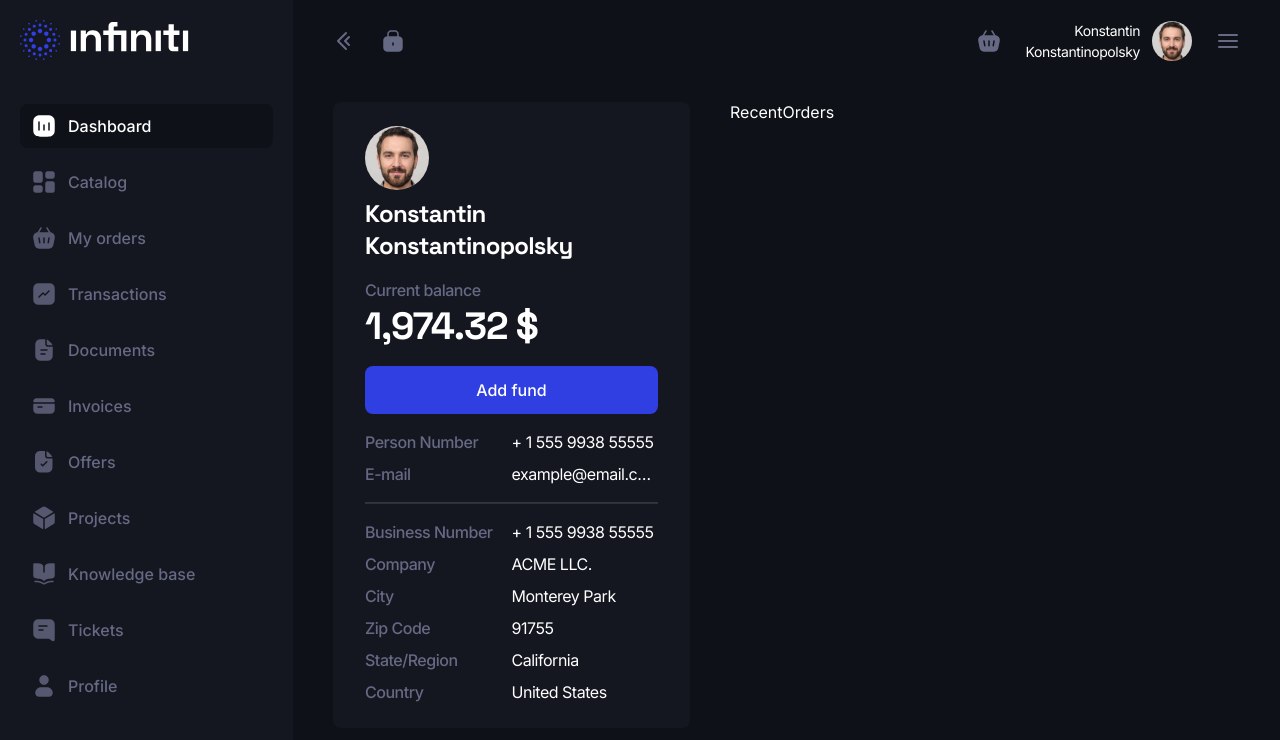
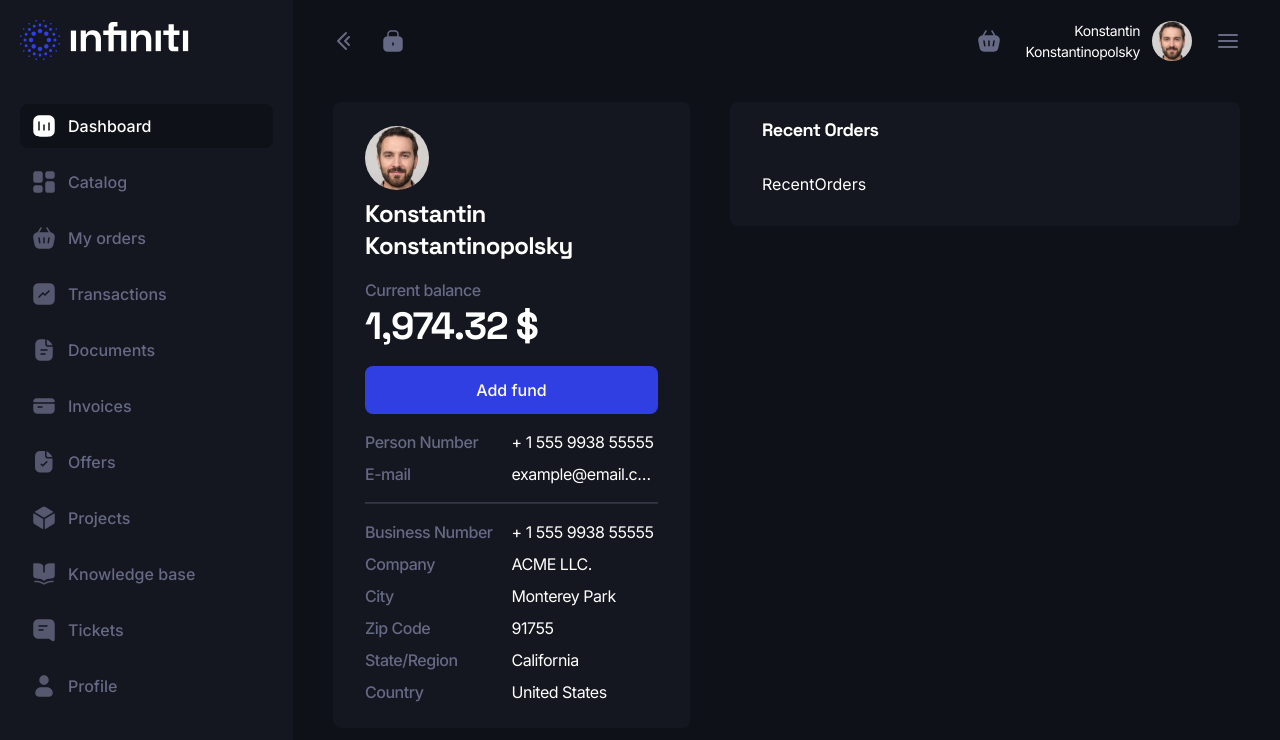
Before and after one commit to comprecess/infiniti, a React (Vite) app: page /dashboard in a window 1280 px wide. Shown: the top 740 px of the page. Built offline with nearby package versions, Linux system fonts and the light colour scheme.

Commit message:
update code && add half Recent Card

```diff
--- /dev/null
+++ b/src/features/Dashboard/RecentOrders/RecentOrders.module.scss
@@ -0,0 +1,6 @@
+.wrapper {
+  display: flex;
+  width: 100%;
+  height: 100%;
+  padding: 16px 32px 32px 32px;
+}
--- /dev/null
+++ b/src/features/Dashboard/RecentOrders/RecentOrders.tsx
@@ -0,0 +1,7 @@
+import { FC } from 'react'
+
+import styles from './RecentOrders.module.scss'
+
+export const RecentOrders: FC = () => {
+  return <div className={styles.wrapper}>RecentOrders</div>
+}
--- a/src/pages/Dashboard/DashboardOutlet/DashboardOutlet.module.scss
+++ b/src/pages/Dashboard/DashboardOutlet/DashboardOutlet.module.scss
@@ -7,6 +7,8 @@
 .items {
   display: flex;
   flex-direction: column;
+  width: 100%;
+  min-height: 100vh;
   color: $white;
 }
 
@@ -14,11 +16,11 @@
 .mainMini,
 .mainFull {
   display: flex;
+  width: 100%;
+  height: 100%;
   flex-direction: column;
-  flex-grow: 1;
   gap: 40px;
   padding: 20px 40px 40px 40px;
-  margin-left: 293px;
   transition: 0.3s ease;
   z-index: 1;
 
@@ -28,15 +30,24 @@
 }
 
 .mainMini {
+  width: calc(100% - 70px);
   margin-left: 70px;
 }
 
 .mainFull {
+  width: 100%;
   margin-left: 0;
 }
 
 .mainCut {
+  width: calc(100% - 293px);
+  margin-left: 293px;
+
   @include mobileBreakpoint('max', $bpXL - 1) {
     margin-left: 0;
   }
 }
+
+.outlet {
+  width: 100%;
+}
--- a/src/pages/Dashboard/DashboardOutlet/DashboardOutlet.tsx
+++ b/src/pages/Dashboard/DashboardOutlet/DashboardOutlet.tsx
@@ -56,7 +56,9 @@ export const DashboardOutlet: FC = () => {
             toggleMiniSidebar={toggleMiniSidebar}
             toggleSidebar={toggleSidebar}
           />
-          <Outlet />
+          <div className={styles.outlet}>
+            <Outlet />
+          </div>
         </main>
       </div>
     </div>
--- a/src/pages/Dashboard/DashboardPage/DashboardPage.module.scss
+++ b/src/pages/Dashboard/DashboardPage/DashboardPage.module.scss
@@ -1,12 +1,18 @@
 .wrapper {
+  display: flex;
+  width: 100%;
+  flex-direction: column;
+  gap: 40px;
 }
 
 .sectionOne {
   display: flex;
+  width: 100%;
   flex-direction: row;
   gap: 40px;
 
   @include mobileBreakpoint('max', $bpXL - 1) {
+    align-items: center;
     flex-direction: column;
   }
 }
--- a/src/pages/Dashboard/DashboardPage/DashboardPage.tsx
+++ b/src/pages/Dashboard/DashboardPage/DashboardPage.tsx
@@ -1,6 +1,8 @@
 import { FC } from 'react'
 
+import { RecentOrders } from '../../../features/Dashboard/RecentOrders/RecentOrders'
 import { ProfileCard } from '../../../widgets/ProfileCard/ProfileCard'
+import { RecentCard } from '../../../widgets/RecentCard/RecentCard'
 import styles from './DashboardPage.module.scss'
 
 export const DashboardPage: FC = () => {
@@ -8,7 +10,9 @@ export const DashboardPage: FC = () => {
     <div className={styles.wrapper}>
       <div className={styles.sectionOne}>
         <ProfileCard />
-        <p>RecentOrders</p>
+        <RecentCard title='Recent Orders'>
+          <RecentOrders />
+        </RecentCard>
       </div>
     </div>
   )
--- a/src/widgets/ProfileCard/ProfileCard.module.scss
+++ b/src/widgets/ProfileCard/ProfileCard.module.scss
@@ -1,9 +1,9 @@
 .wrapper {
   display: flex;
+  width: 100%;
+  height: 100%;
   flex-direction: column;
   gap: 16px;
-  width: 100%;
-  height: 100%;
   max-width: 357px;
   min-height: 625px;
   padding: 24px 32px 24px 32px;
--- /dev/null
+++ b/src/widgets/RecentCard/RecentCard.module.scss
@@ -0,0 +1,19 @@
+.wrapper {
+  display: flex;
+  width: 100%;
+  height: 100%;
+  max-width: 1150px;
+  display: flex;
+  flex-direction: column;
+  border-radius: 8px;
+  background-color: $brand-900;
+}
+
+.title {
+  font-family: $fontSpaceGrotesk;
+  font-size: 18px;
+  font-weight: 700;
+  line-height: 24px;
+  letter-spacing: -0.03em;
+  padding: 16px 16px 16px 32px;
+}
--- /dev/null
+++ b/src/widgets/RecentCard/RecentCard.tsx
@@ -0,0 +1,19 @@
+import { FC, PropsWithChildren } from 'react'
+
+import styles from './RecentCard.module.scss'
+
+interface RecentCardProps {
+  title: string
+}
+
+export const RecentCard: FC<PropsWithChildren<RecentCardProps>> = ({
+  title,
+  children,
+}) => {
+  return (
+    <div className={styles.wrapper}>
+      <h6 className={styles.title}>{title}</h6>
+      {children}
+    </div>
+  )
+}
```
Also changed, not shown: todo.txt.
